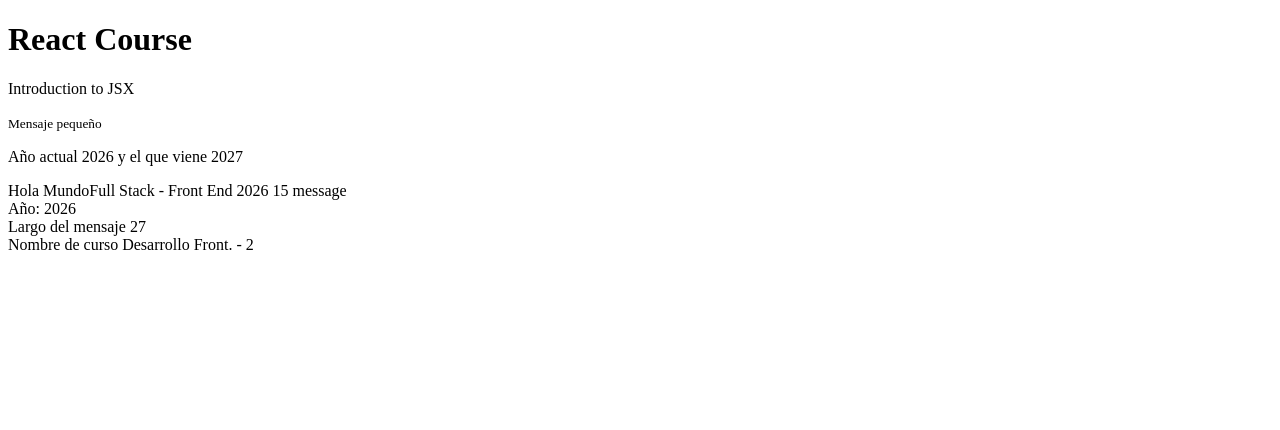
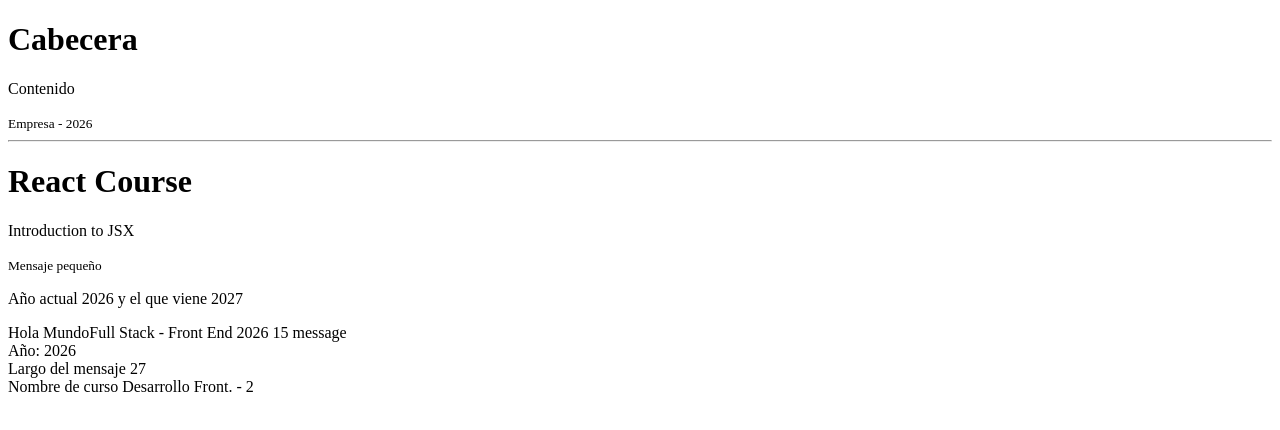
Before and after one commit to fecarcamoj-max/first_react_app_academia, a React (Vite) app: page / in a window 1280 px wide. Shown: the top 430 px of the page. Built offline with nearby package versions, Linux system fonts and the light colour scheme.

Commit message:
ADD componentes

```diff
--- a/src/App.jsx
+++ b/src/App.jsx
@@ -1,3 +1,7 @@
+import Header from "./Header";
+import Content from "./Content";
+import Footer from "./Footer";
+
 function App(){
 
   const message = "Full Stack - Front End 2026";
@@ -13,6 +17,12 @@ function App(){
 
   return (
           <>
+            <Header />
+            <Content />
+            <Footer />
+
+            <hr></hr>
+
             <h1>{title}</h1>
             <p>{subtitle}</p>
             <small>Mensaje pequeño</small>
--- /dev/null
+++ b/src/Content.jsx
@@ -0,0 +1,5 @@
+function Content(){
+    return <><p>Contenido</p></>
+}
+
+export default Content;
--- /dev/null
+++ b/src/Footer.jsx
@@ -0,0 +1,6 @@
+function Footer(){
+    const anio = new Date().getFullYear();
+    return <><small>Empresa - {anio}</small></>
+}
+
+export default Footer;
--- /dev/null
+++ b/src/Header.jsx
@@ -0,0 +1,5 @@
+function Header(){
+    return <><h1>Cabecera</h1></>
+}
+
+export default Header;
```
